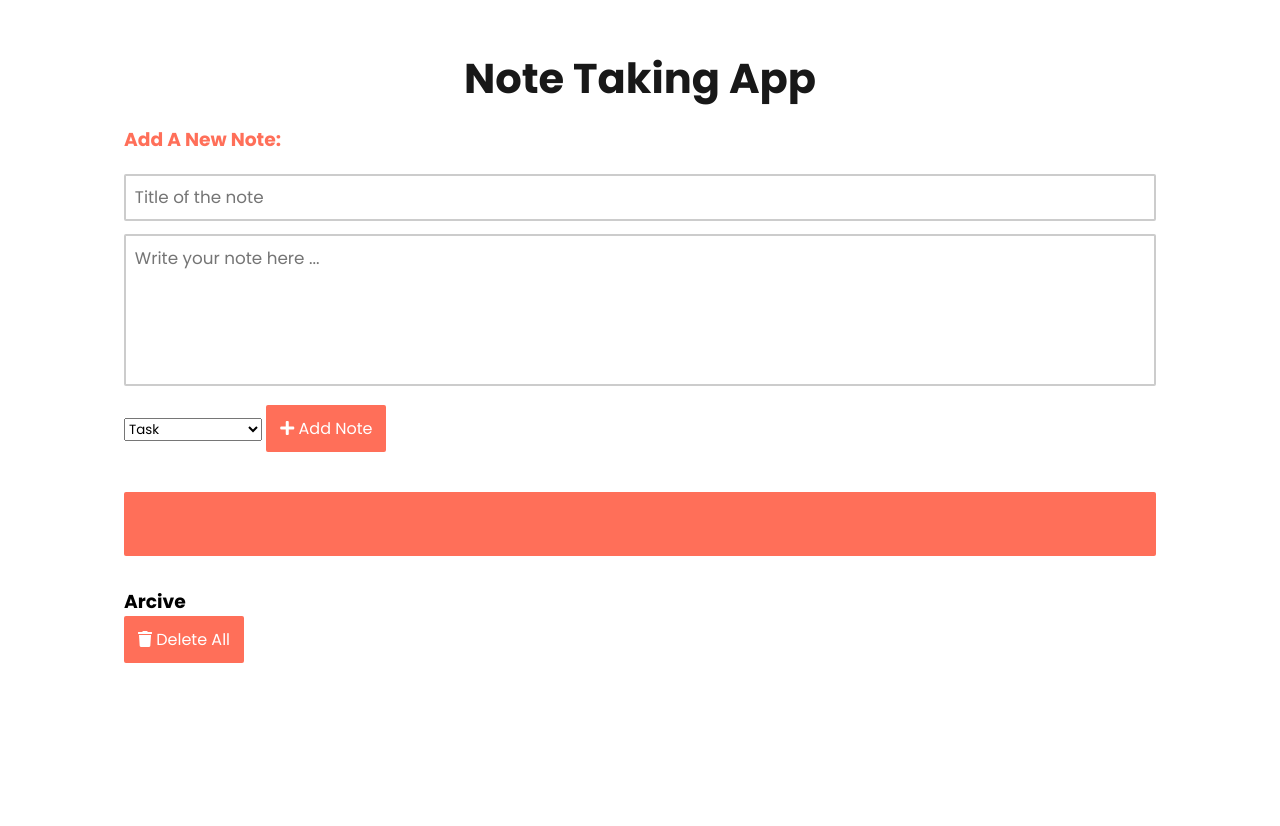
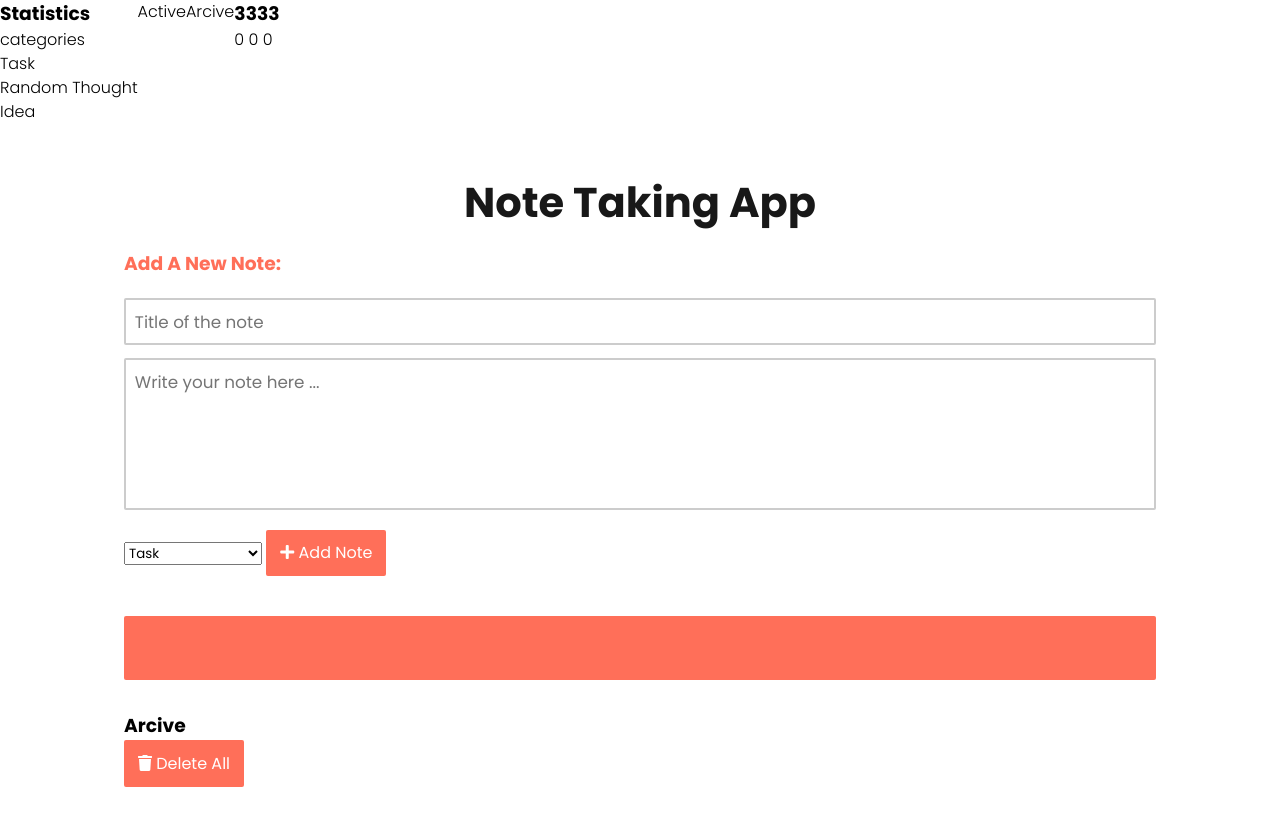
Before and after one commit to kashtakov/vanilla, a plain HTML site: page index.html in a window 1280 px wide. Before the commit the page ends 800 px from the top, so only its background shows below. Drawn offline with Linux system fonts and the light colour scheme.

Commit message:
to another pc

```diff
--- a/app.js
+++ b/app.js
@@ -2,12 +2,14 @@
 // let date = today.getFullYear()+'-'+(today.getMonth()+1)+'-'+today.getDate();
 const noteListDiv = document.querySelector('.note-list');
 const arcNoteListDiv = document.querySelector('.archive-note-list');
+const counterDiv = document.querySelector('.counter');
 let noteID = 1;
 function Note(id, title, content, category, date){
     this.id = id;
     this.title = title;
     this.content = content;
     this.category = category;
+    this.date = date;
 
 }
 
@@ -16,6 +18,7 @@ function eventListeners(){
     document.addEventListener('DOMContentLoaded', displayNotes);
     document.addEventListener('DOMContentLoaded', displayArcNotes);
     document.getElementById('add-note-btn').addEventListener('click', addNewNote);
+
     arcNoteListDiv.addEventListener('click',deleteArcNote);
     arcNoteListDiv.addEventListener('click', unarchiveNote );
     noteListDiv.addEventListener('click', deleteNote);
@@ -53,6 +56,7 @@ function addNewNote(){
         noteTitle.value = "";
         noteContent.value = "";
     }
+
     counter();
 }
 
@@ -151,6 +155,7 @@ function deleteNote(e){
         });
         localStorage.setItem('notes', JSON.stringify(newNotesList));
     }
+
 }
 
 function deleteArcNote(e){
@@ -185,6 +190,7 @@ function archiveNote(e){
         localStorage.setItem('notes', JSON.stringify(newNotesList));
     }
 
+
 }
 
 function unarchiveNote(e){
@@ -206,6 +212,7 @@ function unarchiveNote(e){
         localStorage.setItem('arc', JSON.stringify(newNotesList));
     }
 
+
 }
 
 
@@ -221,9 +228,13 @@ function deleteAllNotes(){
     noteID = 1; // resetting noteID to 1
 }
 
+
+
 function counter(){
     let notes = getDataFromStorage();
     let arc =  arcDataFromStorage();
+
+
 
     const taskCategory = notes.filter(function(e){
         return e.category =="Task";
@@ -231,11 +242,14 @@ function counter(){
 
     console.log(taskCategory.length + " Task");
 
+
+
     const randomCategory = notes.filter(function(e){
         return e.category =="Random Thought";
       });
 
     console.log(randomCategory.length + " Random");
+
 
     const ideaCategory = notes.filter(function(e){
         return e.category =="Idea";
@@ -262,7 +276,28 @@ function counter(){
 
     console.log(aideaCategory.length + " Idea Archived");
 
+    const div = document.createElement('div');
+
+    div.classList.add('counter-item');
+
+
+    div.innerHTML = `
+        <h3>3333</h3>
+        ${taskCategory.length}
+        ${randomCategory.length}
+        ${ideaCategory.length}
+
+
+
+    `;
+    counterDiv.appendChild(div);
+
+};
+
+counter();
+
+function updateCounter(){
+  const x = document.querySelectorAll('counter-item');
+  x.innerHTML = "";
 
 }
-
-counter();
--- a/index.html
+++ b/index.html
@@ -10,6 +10,9 @@
     <link rel="stylesheet" href="style.css">
   </head>
   <body>
+    <div class="counter"><div class="headers"><h3>Statistics</h3><div class="category">categories</div><div class="cat-item-task">Task</div>
+    <div class="cat-item">Random Thought</div>
+    <div class="cat-item">Idea</div></div><div class="category">Active</div><div class="category">Arcive</div> </div>
 
     <div class = "note">
       <h2>Note Taking App</h2>
--- a/style.css
+++ b/style.css
@@ -102,3 +102,8 @@ body{
 .warning{
     border-color: rgba(255, 111, 89, 0.8)!important;
 }
+
+.counter{
+    display:flex;
+
+}
```
